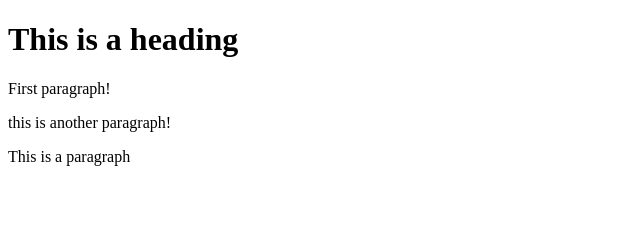
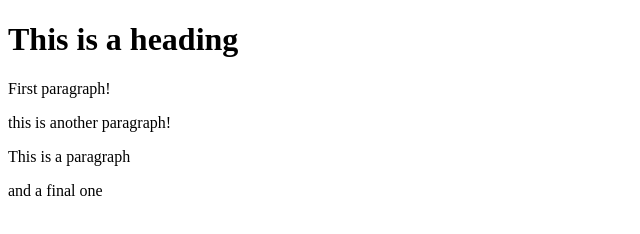
Before and after one commit to the-adam-paxton/learning-git, a plain HTML site: page index.html in a window 1280 px wide. Shown: the whole page, without its empty margins (0-640 px from the left). Drawn offline with Linux system fonts and the light colour scheme.

Commit message:
vs code push test

```diff
--- a/index.html
+++ b/index.html
@@ -9,5 +9,6 @@
 	<p>First paragraph!</p>
 	<p>this is another paragraph!</p>
 	<p>This is a paragraph</p>
+	<p>and a final one</p>
 </body>
 </html>
```
